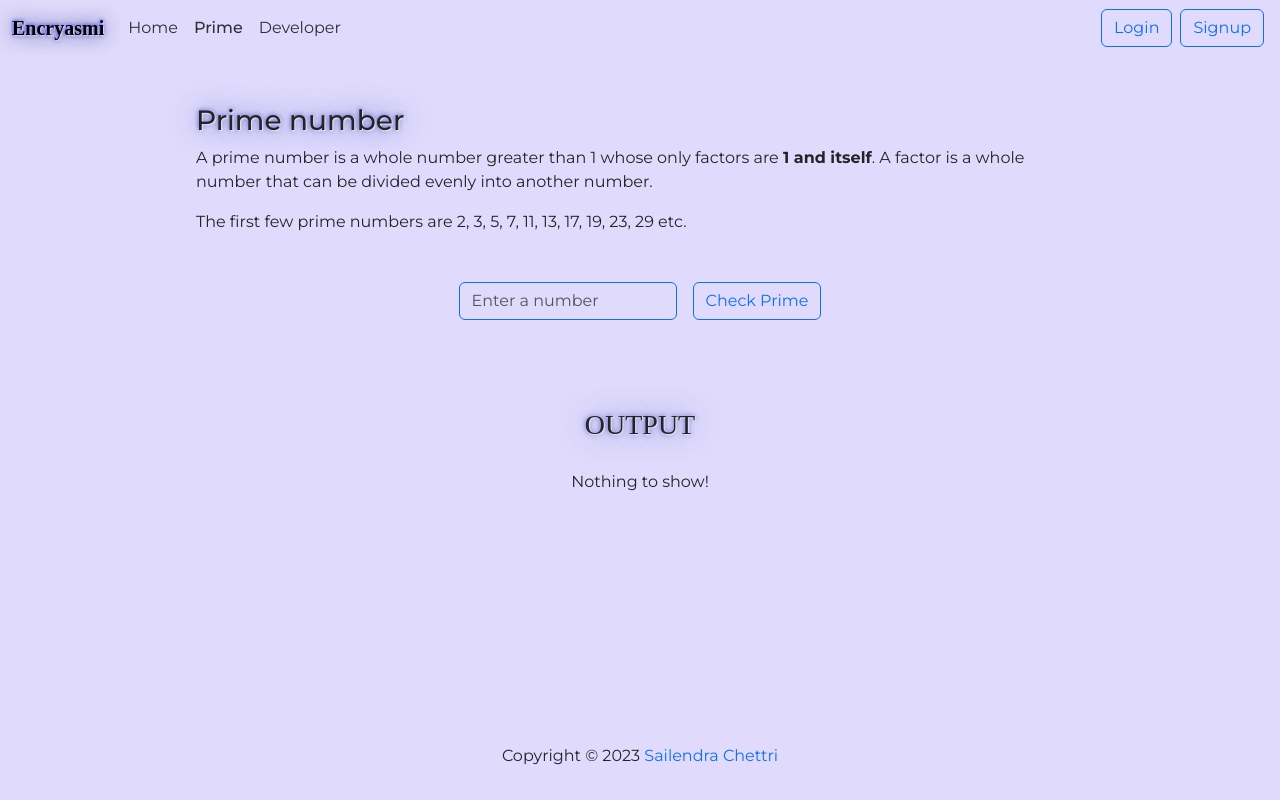
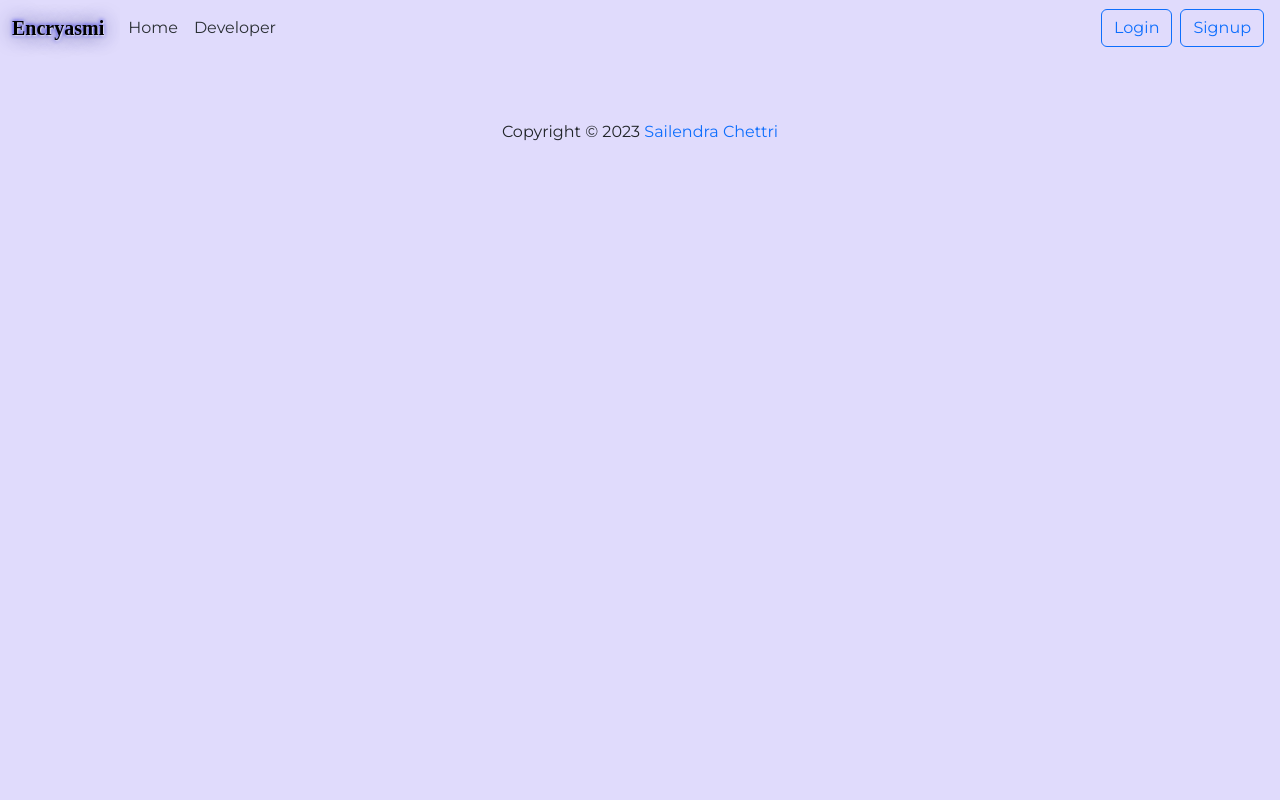
Before and after one commit to sailendrachettri/ency, a React (Create React App) app: page /checkprime in a window 1280 px wide. Built offline with nearby package versions, Linux system fonts and the light colour scheme.

Commit message:
Remove prime page

```diff
--- a/src/App.js
+++ b/src/App.js
@@ -3,7 +3,6 @@ import Encrydecry from './components/Encrydecry';
 import Footer from './components/Footer';
 import Home from './components/Home';
 import Navbar from './components/Navbar';
-import Prime from './components/Prime';
 import Login from './components/Login';
 import Signup from './components/Signup';
 import About from './components/About';
@@ -29,10 +28,7 @@ function App() {
           <Route exact path="/signup" element={<Signup setProgress={setProgress} />} />
           <Route exact path="/login" element={<Login setProgress={setProgress} />} />
           <Route exact path="/about" element={<About />} />
-
           <Route exact path="/encrydecry" element={<Encrydecry />} />
-
-          <Route exact path="/checkprime" element={<Prime />} />
         </Routes>
         <Footer />
       </BrowserRouter>
--- a/src/components/Navbar.jsx
+++ b/src/components/Navbar.jsx
@@ -80,14 +80,7 @@ function Navbar(props) {
             navigate("/");
         }, 500);
     }
-    const goToPrime = () => {
-        // top loading bar progress
-        props.setProgress(50);
-        setTimeout(() => {
-            props.setProgress(100);
-            navigate("/checkprime");
-        }, 500);
-    }
+
     const goToEncyDency = () => {
 
         // top loading bar progress
@@ -142,9 +135,6 @@ function Navbar(props) {
                                 <p className={`nav-link ${window.location.pathname === "/encrydecry" ? "active" : ""}`} aria-current="page" role='button' onClick={goToEncyDency} style={bgmode}>Home</p>
                             </li>
                             <li className="nav-item">
-                                <p className={`nav-link ${window.location.pathname === "/checkprime" ? "active" : ""}`} role='button' onClick={goToPrime} style={bgmode}>Prime</p>
-                            </li>
-                            <li className="nav-item">
                                 <p className={`nav-link ${window.location.pathname === "/about" ? "active" : ""}`} role='button' onClick={goToAbout} style={bgmode}>Developer</p>
                             </li>
                         </ul>
--- a/src/components/Prime.jsx
+++ /dev/null
@@ -1,69 +0,0 @@
-import React, { useState } from 'react'
-
-function Prime() {
-    // state variables
-    const [value, setValue] = useState("");
-    const [text, setText] = useState(" ");
-
-    // functions
-    const checkPrime = (e) => {
-        let numberInput = document.getElementById('numberInput').value;
-        setValue(numberInput);
-
-        if (numberInput < 2) {
-            setText("Number should be greaterthan or equals to 2.");
-            setValue("");
-        }
-        else {
-
-            // code to check prime number
-            let flag = true;
-            for (let i = 2; i <= numberInput / 2; i++) {
-                if (numberInput % i === 0) {
-                    flag = false;
-                    break;
-                }
-            }
-
-            setText("is prime number.");
-            if (flag === true)
-                setText("  is a prime number.");
-            else
-                setText("  is not a prime number.");
-        }
-        e.preventDefault();
-    }
-
-    return (
-        <>
-            <div className="container containerHeight75vh w-75">
-                <div className="container">
-                    <div className="container">
-                        <h3 className='mt-4 headerText2'>Prime number</h3>
-                        <div className='mt-2 mb-5'>
-                            <p>   A prime number is a whole number greater than 1 whose only factors are <strong> 1 and itself</strong>. A factor is a whole number that can be divided evenly into another number. </p>
-                            <p> The first few prime numbers are 2, 3, 5, 7, 11, 13, 17, 19, 23, 29 etc. </p>
-                        </div>
-                    </div>
-                </div>
-                <div className="container my-4 d-flex justify-content-center">
-                    <form className="row g-3">
-                        <div className="col-auto">
-                            <input type="number" className="form-control boxBgColor" id="numberInput" placeholder="Enter a number" />
-                        </div>
-                        <div className="col-auto">
-                            <button type="submit" className="btn btn-outline-primary mb-3" onClick={checkPrime}>Check Prime</button>
-                        </div>
-                    </form>
-                </div>
-
-                <div className="container d-flex justify-content-center align-items-center flex-column my-5">
-                    <h3 className='headerText my-4' style={{ fontFamily: "cursive" }}>OUTPUT </h3>
-                    <p> <span style={{ fontSize: "20px", fontFamily: "cursive" }}> {value} </span>  {text === " " ? "Nothing to show!" : text}</p>
-                </div>
-            </div>
-        </>
-    )
-}
-
-export default Prime
```
